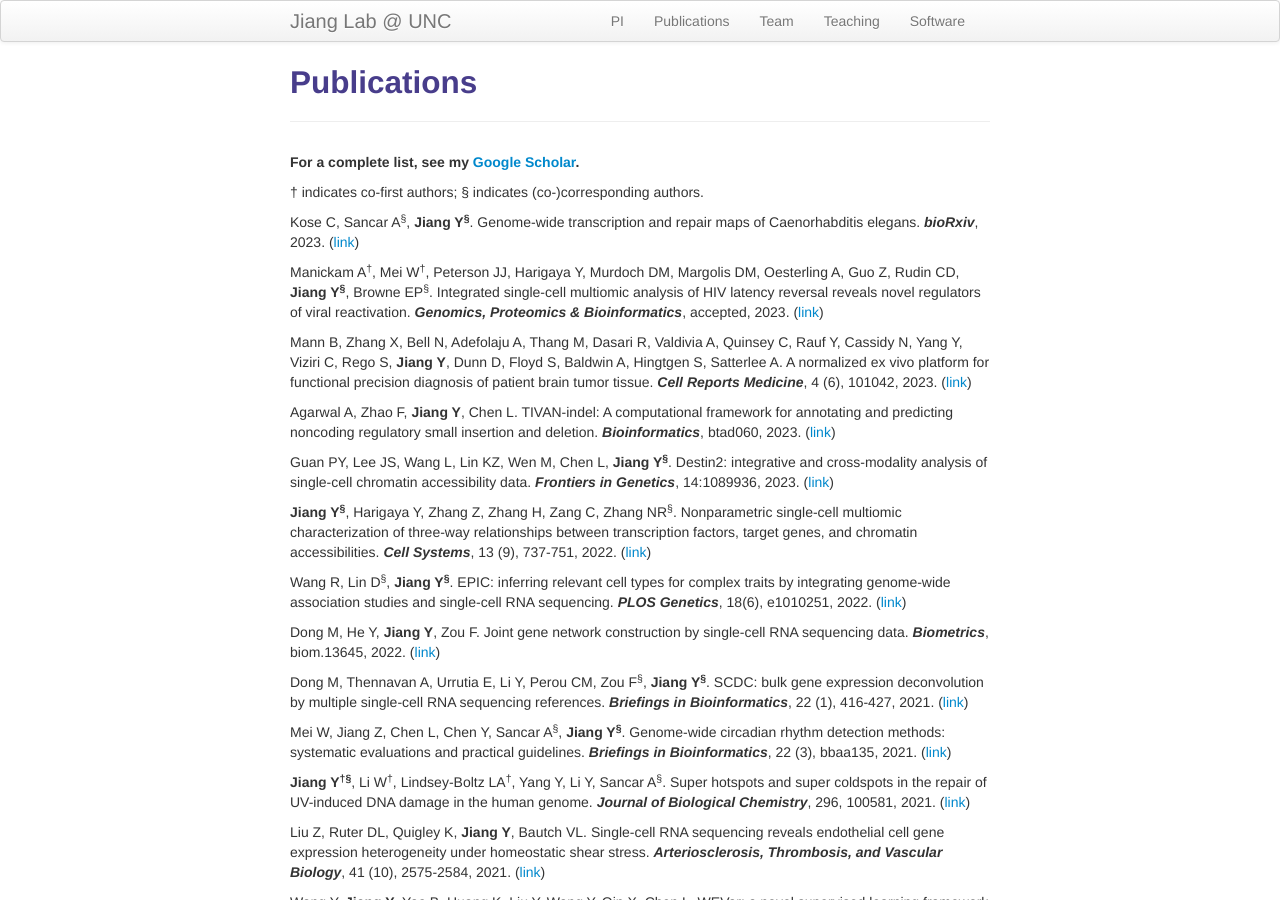
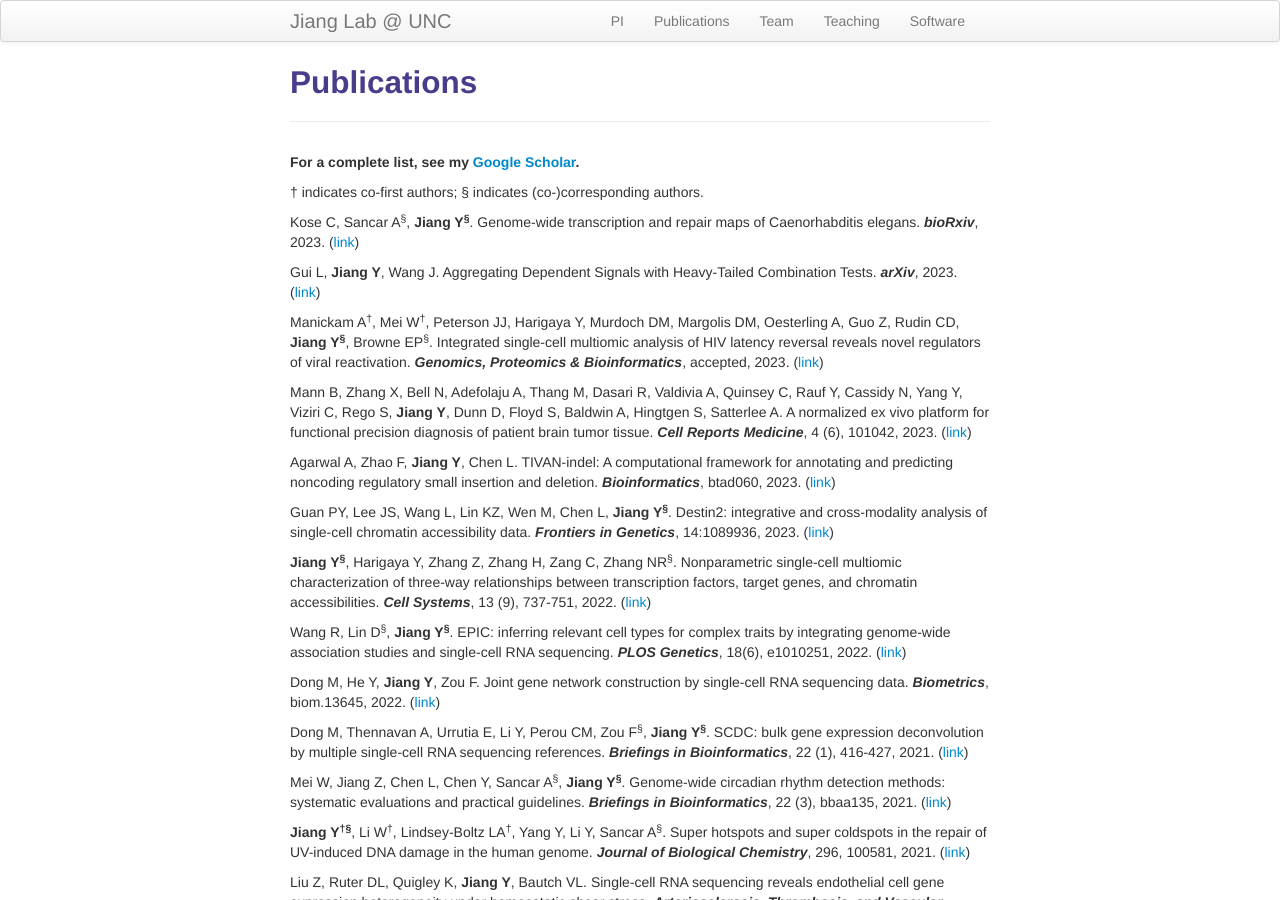
Before and after one commit to yuchaojiang/yuchaojiang.github.io, a Jekyll site: the page built from pages/pubs.md, in a window 1280 px wide and 900 px high. Built offline with Jekyll 4.4.1, drawn with Linux system fonts in a browser that asks for light colours.

Commit message:
Update pubs.md

```diff
--- a/pages/pubs.md
+++ b/pages/pubs.md
@@ -9,6 +9,8 @@ description: Yuchao Jiang's publications
 &dagger; indicates co-first authors; &sect; indicates (co-)corresponding authors.
 
 Kose C, Sancar A<sup>&sect;</sup>, **Jiang Y<sup>&sect;</sup>**. Genome-wide transcription and repair maps of Caenorhabditis elegans. ***bioRxiv***, 2023. ([link](https://www.biorxiv.org/content/10.1101/2023.10.12.562083v1))
+
+Gui L, **Jiang Y**, Wang J. Aggregating Dependent Signals with Heavy-Tailed Combination Tests. ***arXiv***, 2023. ([link](https://arxiv.org/abs/2310.20460))
 
 Manickam A<sup>&dagger;</sup>, Mei W<sup>&dagger;</sup>, Peterson JJ, Harigaya Y, Murdoch DM, Margolis DM, Oesterling A, Guo Z, Rudin CD, **Jiang Y<sup>&sect;</sup>**, Browne EP<sup>&sect;</sup>. Integrated single-cell multiomic analysis of HIV latency reversal reveals novel regulators of viral reactivation. ***Genomics, Proteomics & Bioinformatics***, accepted, 2023. ([link](https://www.biorxiv.org/content/10.1101/2022.07.26.501558v1))
 
```
